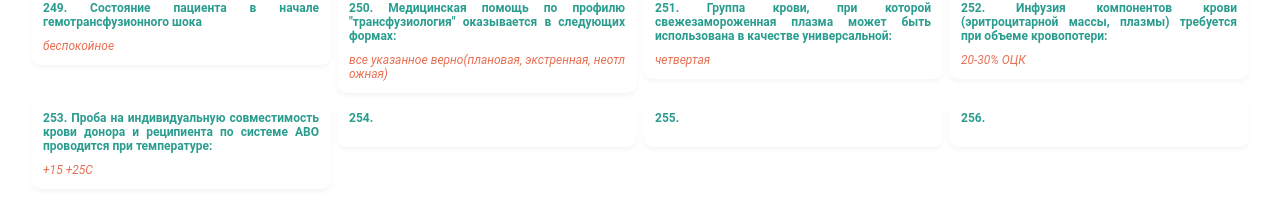
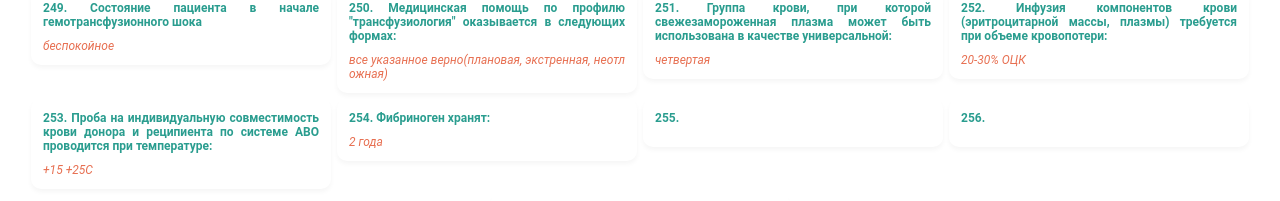
Before and after one commit to dfr8938/transfusio-app, a React (Create React App) app: page / in a window 1280 px wide. Shown: the part 7481-7682 px from the top of the page. Built offline with nearby package versions, Linux system fonts and the light colour scheme.

Commit message:
...added answers...

```diff
--- a/src/database/database.js
+++ b/src/database/database.js
@@ -1460,8 +1460,8 @@ const listAnswers = [
   },
   {
     id: 253,
-    question: "",
-    answer: "",
+    question: "Фибриноген хранят:",
+    answer: "2 года",
   },
   {
     id: 254,
```
